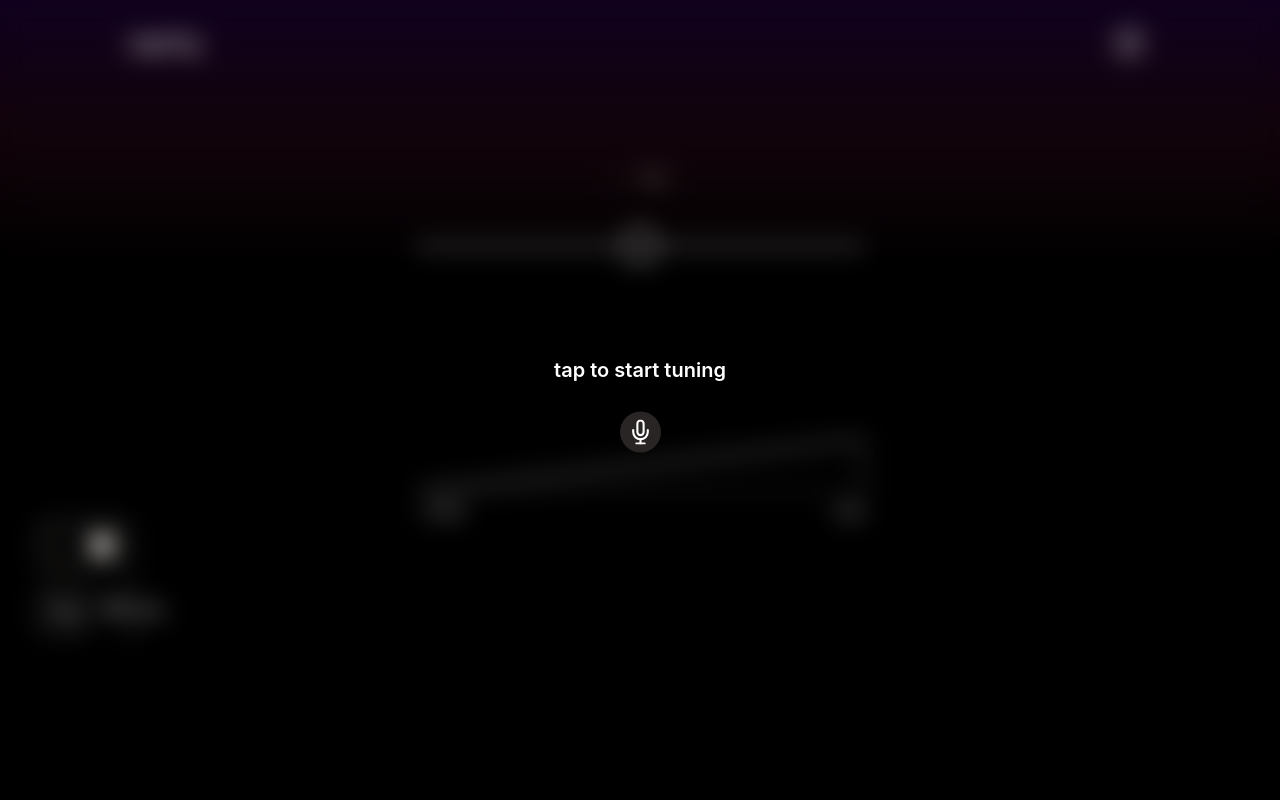
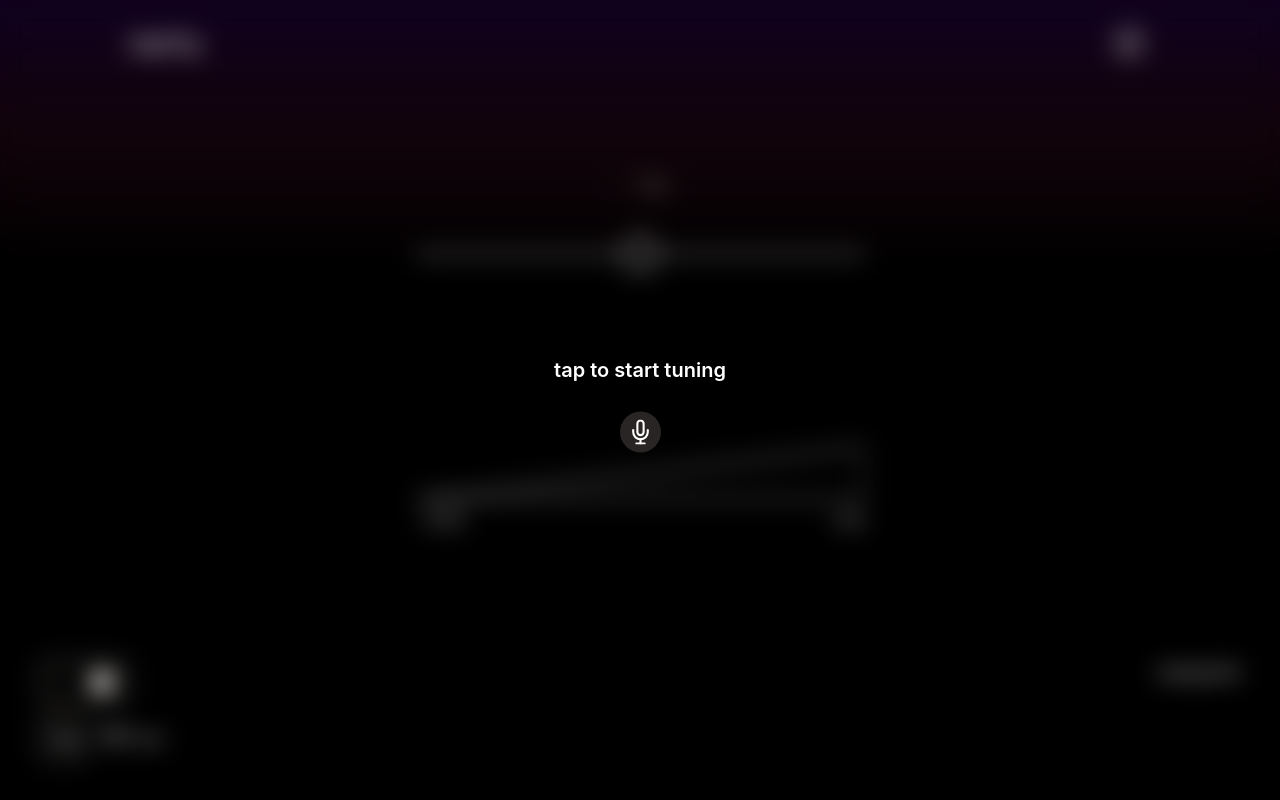
Before and after one commit to rezonmain/nertu, a React (Vite) app: page / in a window 1280 px wide. Built offline with nearby package versions, Linux system fonts and the light colour scheme; a web font is replaced by a local one.

Commit message:
added bpm input, input validation

```diff
--- a/postcss.config.cjs
+++ b/postcss.config.cjs
@@ -1,6 +1,7 @@
 module.exports = {
-  plugins: {
-    tailwindcss: {},
-    autoprefixer: {},
-  },
-}
+	plugins: {
+		'tailwindcss/nesting': {},
+		tailwindcss: {},
+		autoprefixer: {},
+	},
+};
--- a/src/components/Metronome/Metronome.tsx
+++ b/src/components/Metronome/Metronome.tsx
@@ -1,23 +1,30 @@
-import { useEffect, useRef, useState } from 'react';
+import { ChangeEvent, useEffect, useRef, useState } from 'react';
 import Metronome from '../../lib/classes/Metronome';
 import { BsChevronCompactUp, BsChevronCompactDown } from 'react-icons/bs';
 import React from 'react';
 import { useSettings } from '../../lib/context/settingsContext';
+import constrain from '../../lib/utils/constrain';
 
 const MetronomeComponent = () => {
 	const [pingPong, setPingPong] = useState(false);
 	const metronome = useRef<Metronome | undefined>();
 	const { settings, dispatch } = useSettings();
 	const [play, setPlay] = useState(false);
+	const [local, setLocal] = useState(settings.metronome.bpm);
 
 	const startStop = () => {
 		play ? metronome.current?.stop() : metronome.current?.start();
 		setPlay((prev) => !prev);
 	};
 
-	const onBPM = (bpm: number) => {
+	const onBPM = (e: ChangeEvent<HTMLInputElement>) => {
+		// Input validation
+		const bpm = e.target.valueAsNumber
+			? constrain(Metronome.MIN, Metronome.MAX, e.target.valueAsNumber)
+			: Metronome.MIN;
 		metronome.current?.setTempo(bpm);
 		dispatch({ type: 'changeBPM', payload: bpm });
+		setLocal(bpm);
 	};
 
 	useEffect(() => {
@@ -60,16 +67,22 @@ const MetronomeComponent = () => {
 				>
 					Tap
 				</span>
-				<div id='tempo-select' className='flex flex-col items-center'>
-					<div>
-						<BsChevronCompactUp />
-					</div>
-					<span className='text-lg select-none'>
-						{settings.metronome.bpm} <small>bpm</small>
-					</span>
-					<div>
-						<BsChevronCompactDown />
-					</div>
+				<div id='tempo-input' className='flex flex-col items-center'>
+					<form onSubmit={(e) => e.preventDefault()}>
+						<label>
+							<input
+								onBlur={onBPM}
+								onChange={(e) => setLocal(e.target.valueAsNumber)}
+								value={local}
+								type='number'
+								style={{
+									width: `${local.toString().length}ch`,
+								}}
+								className='appearance-none bg-inherit text-lg outline-none border-b-2 border-transparent transition-colors focus:border-b-fuchsia-600'
+							/>
+							<small> bpm</small>
+						</label>
+					</form>
 				</div>
 			</div>
 		</div>
--- a/src/components/Tuner/Tuner.tsx
+++ b/src/components/Tuner/Tuner.tsx
@@ -39,14 +39,23 @@ function Tuner() {
 		<>
 			<PermissionModal visible={!media} onAsk={() => getMedia()} />
 			<Header onSettings={() => setSettingsToggle()} />
-			<div className='px-10 my-auto h-screen flex flex-col justify-center'>
+			<div
+				id='content-container'
+				className='p-10 my-auto w-full h-screen flex flex-col justify-between'
+			>
+				<span id='layout-dummy'></span>
+				<div id='tuner+loudness-meter'>
 					<Settings
 						visible={settingsToggle}
 						onSettings={() => setSettingsToggle()}
 					/>
 					<LinearTuningLane data={store} color={color} />
 					<LoudnessMeter loudness={store?.loudness} color={color} />
+				</div>
+				<div id='widgets' className='w-full flex flex-row justify-between'>
 					<MetronomeComponent />
+					<div>tuning fork</div>
+				</div>
 			</div>
 		</>
 	);
--- a/src/index.css
+++ b/src/index.css
@@ -15,3 +15,11 @@
 @tailwind base;
 @tailwind components;
 @tailwind utilities;
+
+@layer base {
+	input[type='number']::-webkit-inner-spin-button,
+	input[type='number']::-webkit-outer-spin-button {
+		-webkit-appearance: none;
+		margin: 0;
+	}
+}
--- a/src/lib/classes/Metronome.ts
+++ b/src/lib/classes/Metronome.ts
@@ -136,6 +136,9 @@ class Metronome {
 		nextBeatTime: 0,
 		beatDuration: 0.05,
 	};
+
+	static MIN = 50;
+	static MAX = 360;
 }
 
 export default Metronome;
```
Lines whose indentation alone changed are shown as unchanged.
